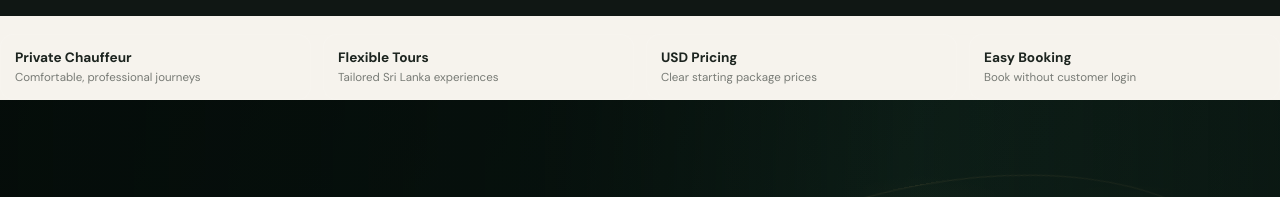
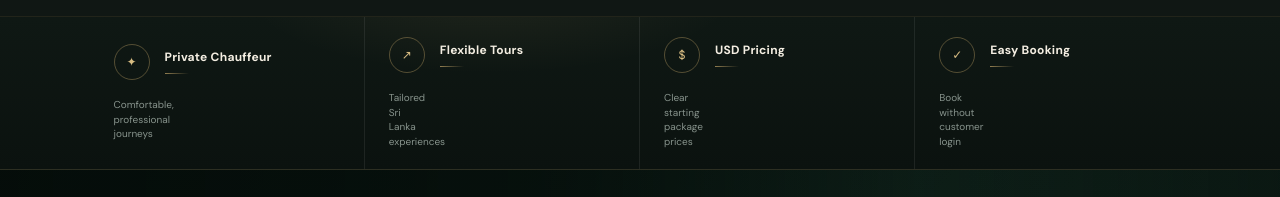
Before and after one commit to cyberleek2007-star/elishah_rides, a plain HTML site: page index.html in a window 1280 px wide. Shown: the part 62-259 px from the top of the page. Drawn offline with nearby package versions, Linux system fonts and the light colour scheme; no server answers.

Commit message:
Refine luxury dark homepage strip

```diff
--- a/styles.css
+++ b/styles.css
@@ -306,3 +306,99 @@ img{content-visibility:auto}
 @keyframes erPanelIn{from{opacity:0;transform:translateY(9px)}to{opacity:1;transform:none}}@keyframes erConfirmPop{from{opacity:0;transform:scale(.75)}to{opacity:1;transform:scale(1)}}
 @media(max-width:700px){.er-step b{display:none}.er-step{gap:0}.er-stepper{gap:7px}.er-booking-panel.active{grid-template-columns:1fr}.er-review-grid,.er-review-main{grid-template-columns:1fr}.er-payment-choices{grid-template-columns:1fr}.er-confirm-summary{grid-template-columns:1fr 1fr}.er-flow-actions{flex-wrap:wrap}.er-flow-hint{width:100%}.er-booking-form-v31 .er-flow-actions .result{margin-left:0;width:100%}.er-confirm-actions{flex-direction:column}.er-confirm-actions .btn{width:100%}}
 @media(prefers-reduced-motion:reduce){.er-booking-panel,.er-confirm-icon{animation:none!important}.er-step,.er-payment-choice,.er-booking-form-v30 .field input,.er-booking-form-v30 .field select,.er-booking-form-v30 .field textarea{transition:none!important}}
+
+/* V32 — Luxury dark service highlight strip */
+.v10-trust-grid{
+  position:relative;
+  display:grid;
+  grid-template-columns:repeat(4,1fr);
+  gap:0;
+  margin:0;
+  padding:0 7%;
+  min-height:96px;
+  align-items:stretch;
+  background:linear-gradient(180deg,#0f1814 0%,#0b120f 100%);
+  color:#fff;
+  border-top:1px solid rgba(201,169,106,.12);
+  border-bottom:1px solid rgba(201,169,106,.16);
+  box-shadow:0 12px 35px rgba(0,0,0,.16);
+  overflow:hidden;
+}
+.v10-trust-grid::before{
+  content:"";
+  position:absolute;
+  width:520px;
+  height:180px;
+  left:18%;
+  top:-120px;
+  background:radial-gradient(ellipse,rgba(201,169,106,.09),transparent 68%);
+  pointer-events:none;
+}
+.v10-trust-item{
+  position:relative;
+  display:grid;
+  grid-template-columns:38px 1fr;
+  align-content:center;
+  align-items:center;
+  gap:13px;
+  padding:20px 24px;
+  border:0;
+  border-right:1px solid rgba(255,255,255,.08);
+  border-radius:0;
+  background:transparent;
+  transition:background .35s ease,transform .35s ease;
+}
+.v10-trust-item:last-child{border-right:0}
+.v10-trust-item::before{
+  content:"";
+  width:34px;
+  height:34px;
+  display:grid;
+  place-items:center;
+  border:1px solid rgba(201,169,106,.38);
+  border-radius:50%;
+  color:#d8bd83;
+  font-size:12px;
+  transition:all .35s ease;
+}
+.v10-trust-item:nth-child(1)::before{content:"✦"}
+.v10-trust-item:nth-child(2)::before{content:"↗"}
+.v10-trust-item:nth-child(3)::before{content:"$"}
+.v10-trust-item:nth-child(4)::before{content:"✓"}
+.v10-trust-item:hover{background:linear-gradient(180deg,rgba(201,169,106,.055),rgba(255,255,255,.015));transform:translateY(-2px)}
+.v10-trust-item:hover::before{background:rgba(201,169,106,.1);border-color:rgba(201,169,106,.7);box-shadow:0 0 0 5px rgba(201,169,106,.045);transform:scale(1.06)}
+.v10-trust-item strong{
+  display:block;
+  color:#f4eee2;
+  font-size:12px;
+  font-weight:700;
+  letter-spacing:.25px;
+  line-height:1.3;
+}
+.v10-trust-item span{
+  display:block;
+  margin-top:5px;
+  color:#87938c;
+  font-size:10px;
+  line-height:1.45;
+  opacity:1;
+}
+.v10-trust-item strong::after{
+  content:"";
+  display:block;
+  width:24px;
+  height:1px;
+  margin-top:7px;
+  background:linear-gradient(90deg,#c9a96a,transparent);
+  opacity:.7;
+}
+@media(max-width:800px){
+  .v10-trust-grid{grid-template-columns:repeat(2,1fr);padding:0 5%}
+  .v10-trust-item:nth-child(2){border-right:0}
+  .v10-trust-item:nth-child(-n+2){border-bottom:1px solid rgba(255,255,255,.08)}
+}
+@media(max-width:480px){
+  .v10-trust-grid{grid-template-columns:1fr;padding:0 6%}
+  .v10-trust-item{min-height:82px;border-right:0!important;border-bottom:1px solid rgba(255,255,255,.08)!important;padding:17px 4px}
+  .v10-trust-item:last-child{border-bottom:0!important}
+}
```
